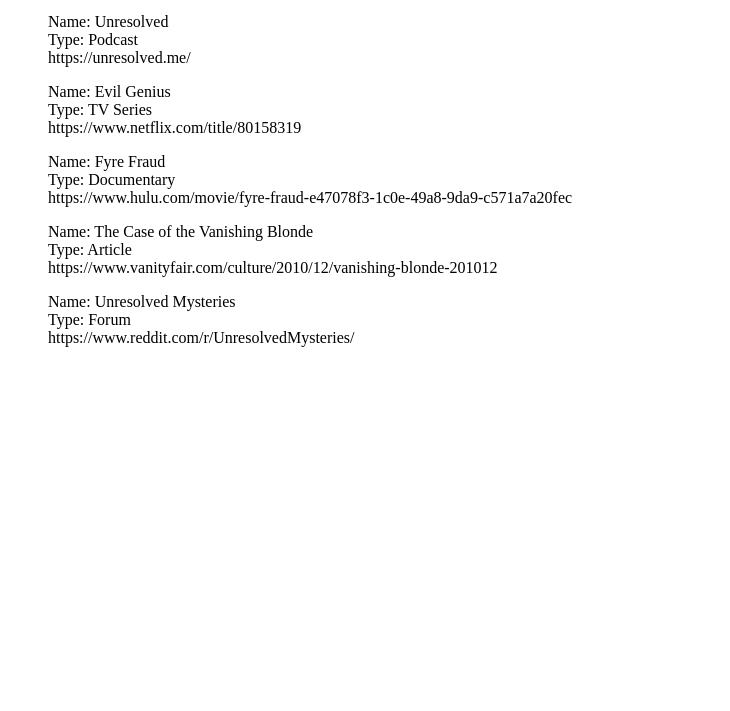
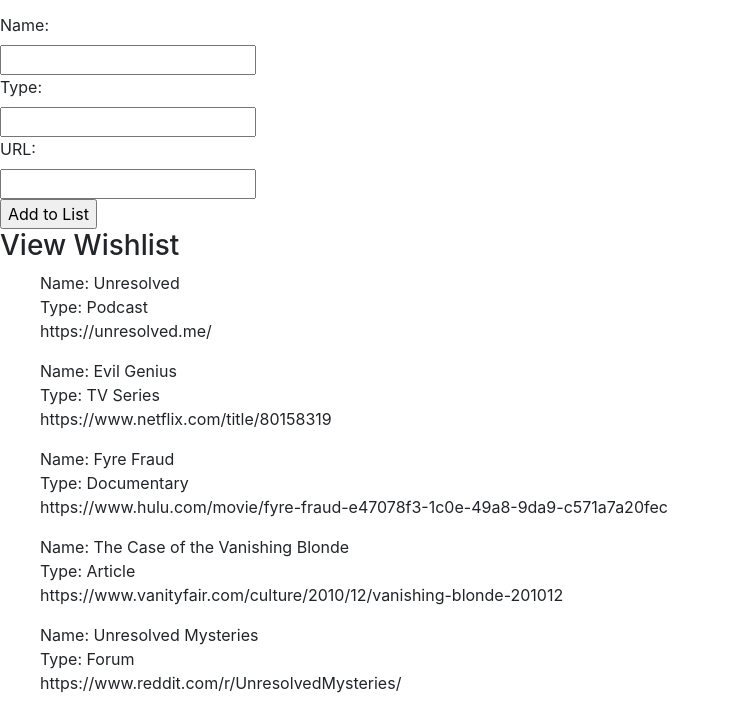
Before and after one commit to rasante-e/home-for-hobbies, a website: page index.html in a window 1280 px wide. Shown: the part 119-830 px from the top of the page, without its empty margins (0-730 px from the left). Before the commit the page ends 800 px from the top, so only its background shows below. Drawn offline with nearby package versions, Linux system fonts and the light colour scheme.

Commit message:
Added form

```diff
--- a/index.html
+++ b/index.html
@@ -1,6 +1,9 @@
 <html>
 <head>
+    <link rel="stylesheet" href="https://cdn.jsdelivr.net/npm/bootstrap@4.0.0/dist/css/bootstrap.min.css" integrity="sha384-Gn5384xqQ1aoWXA+058RXPxPg6fy4IWvTNh0E263XmFcJlSAwiGgFAW/dAiS6JXm" crossorigin="anonymous">
     <link rel="stylesheet" href="css/main-styles.css">
+    <meta name="viewport" content="width=device-width, initial-scale=1, shrink-to-fit=no">
+
 </head>
 <body>
 <header>
@@ -16,7 +19,21 @@
     </nav>
 </header>
 <main>
+<div id="form">
+    <label for="name">Name: </label></br>
+    <input type="text" id="name" name="name" required></br>
+
+    <label for="type">Type:</label></br>
+    <input type="text" id="type" name="type" required></br>
+
+    <label for="url">URL:</label></br>
+    <input type="url" id="url" name="url" required></br>
+
+    <input type="submit" value="Add to List">
+</div>
+
     <div id="watch-list">
+        <h3>View Wishlist</h3>
 <ul id="actual-list">
 
 </ul>
@@ -57,4 +74,7 @@
 
 
 </script>
+<script src="https://code.jquery.com/jquery-3.2.1.slim.min.js" integrity="sha384-KJ3o2DKtIkvYIK3UENzmM7KCkRr/rE9/Qpg6aAZGJwFDMVNA/GpGFF93hXpG5KkN" crossorigin="anonymous"></script>
+<script src="https://cdn.jsdelivr.net/npm/popper.js@1.12.9/dist/umd/popper.min.js" integrity="sha384-ApNbgh9B+Y1QKtv3Rn7W3mgPxhU9K/ScQsAP7hUibX39j7fakFPskvXusvfa0b4Q" crossorigin="anonymous"></script>
+<script src="https://cdn.jsdelivr.net/npm/bootstrap@4.0.0/dist/js/bootstrap.min.js" integrity="sha384-JZR6Spejh4U02d8jOt6vLEHfe/JQGiRRSQQxSfFWpi1MquVdAyjUar5+76PVCmYl" crossorigin="anonymous"></script>
 </html>
```
